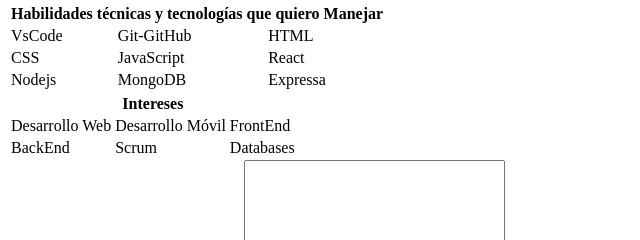
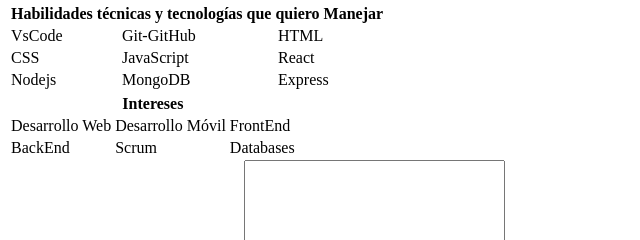
Before and after one commit to Alexf027/html-intro, a plain HTML site: page index.html in a window 1280 px wide. Shown: the part 524-764 px from the top of the page, 0-640 px from the left. Drawn offline with Linux system fonts and the light colour scheme.

Commit message:
Update index.html

```diff
--- a/index.html
+++ b/index.html
@@ -41,7 +41,7 @@
         <tr>
             <td>Nodejs</td>
             <td>MongoDB</td>
-            <td>Expressa</td>
+            <td>Express</td>
         </tr>
     </table>
     <table>
```
